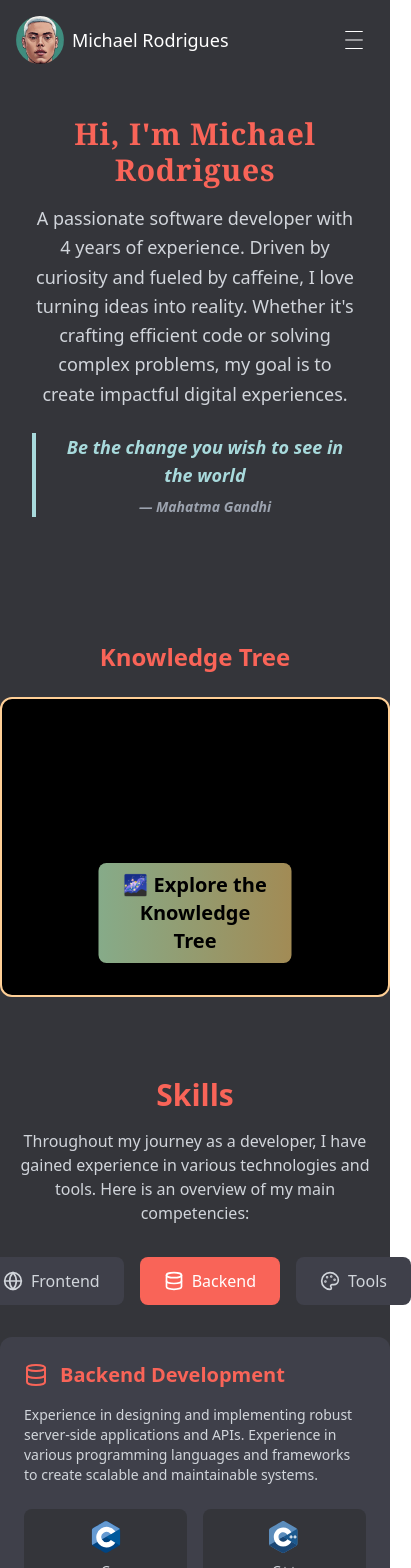
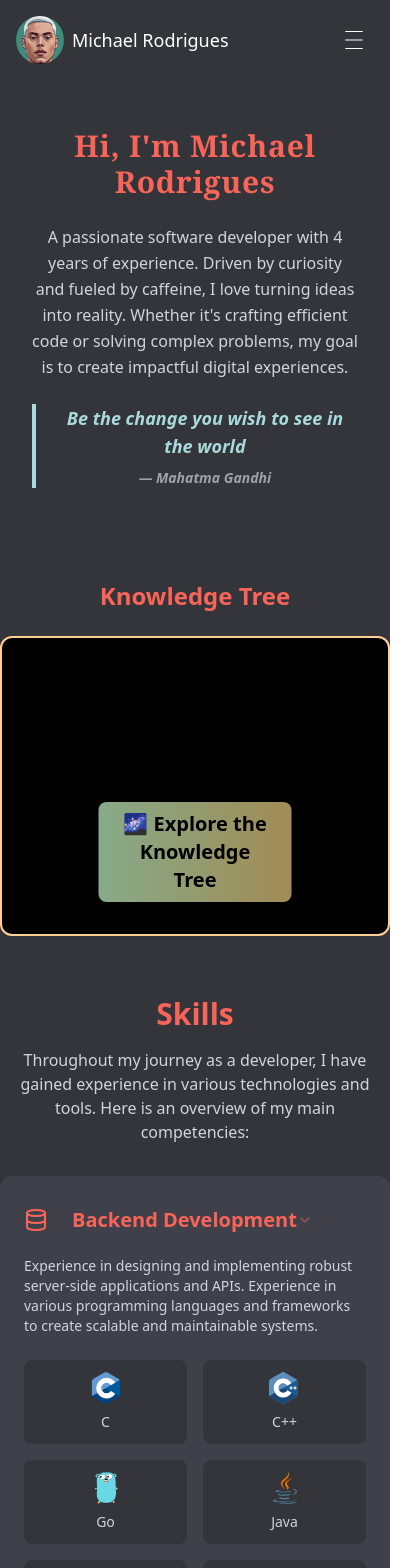
Before and after one commit to michaelrodriguess/michael-dev, a Next.js app: page / in a window 390 px wide. Shown: the top 1568 px of the page, 411 px wide, since content can reach past the window. Built offline with nearby package versions, Linux system fonts and the light colour scheme.

Commit message:
feat: improving ux

```diff
--- a/package.json
+++ b/package.json
@@ -9,12 +9,15 @@
     "lint": "next lint"
   },
   "dependencies": {
+    "@radix-ui/react-select": "^2.1.2",
+    "clsx": "^2.1.1",
     "lucide-react": "^0.453.0",
     "next": "14.2.8",
     "next-themes": "^0.3.0",
     "react": "^18",
     "react-dom": "^18",
     "react-icons": "^5.3.0",
+    "shadcn-ui": "^0.9.2",
     "three": "^0.168.0"
   },
   "devDependencies": {
--- a/src/app/page.tsx
+++ b/src/app/page.tsx
@@ -12,22 +12,25 @@
       <div className="min-h-screen">
         <Header />
 
-        <section id="sobre" className="py-5 flex items-center justify-center">
-          <div className="container mx-auto px-4 flex flex-col lg:flex-row items-center">
-            <div className="lg:w-1/2 lg:pr-8 mb-8 lg:mb-0 p-4 sm:p-6 lg:p-8 text-center lg:text-left">
-              <h2 className="text-3xl sm:text-4xl lg:text-4xl font-extrabold mb-4 text-[#F96458] tracking-wide font-serif">
+        <section
+          id="sobre"
+          className="py-8 lg:py-12 flex items-center justify-center"
+        >
+          <div className="container mx-auto px-4 flex flex-col lg:flex-row items-center gap-10">
+            <div className="w-full lg:w-1/2 p-4 sm:p-6 lg:p-8 text-center lg:text-left">
+              <h2 className="text-3xl sm:text-4xl lg:text-4xl font-extrabold mb-6 text-[#F96458] tracking-wide font-serif">
                 Hi, I&apos;m Michael Rodrigues
               </h2>
-              <p className="text-lg lg:text-lg mb-6 leading-relaxed text-gray-300 font-light">
+              <p className="text-base sm:text-lg mb-6 leading-relaxed text-gray-300 font-light">
                 A passionate software developer with 4 years of experience.
                 Driven by curiosity and fueled by caffeine, I love turning ideas
                 into reality. Whether it&apos;s crafting efficient code or
                 solving complex problems, my goal is to create impactful digital
                 experiences.
               </p>
-              <blockquote className="border-l-4 border-[#A8DADC] pl-4 italic text-lg lg:text-lg font-semibold text-[#A8DADC] mb-4 sm:mb-6">
+              <blockquote className="border-l-4 border-[#A8DADC] pl-4 italic text-lg font-semibold text-[#A8DADC] mb-6">
                 Be the change you wish to see in the world
-                <span className="block mt-2 text-sm sm:text-sm text-gray-400">
+                <span className="block mt-2 text-sm text-gray-400">
                   — Mahatma Gandhi
                 </span>
               </blockquote>
@@ -48,7 +51,6 @@
                     width: "100%",
                     objectFit: "contain",
                   }}
-                  className="rounded-3xl"
                 />
               </div>
             </div>
@@ -57,9 +59,9 @@
 
         <section
           id="árvore-do-conhecimento"
-          className="py-10 sm:py-16 lg:py-20 flex flex-col items-center justify-center"
+          className="py-5 sm:py-10 lg:py-10 flex flex-col items-center justify-center"
         >
-          <h2 className="text-2xl sm:text-3xl lg:text-4xl font-bold mb-6 text-center  text-[#F96458]">
+          <h2 className="text-2xl sm:text-3xl lg:text-4xl font-bold mb-6 text-center text-[#F96458]">
             Knowledge Tree
           </h2>
           <div className="border-2 border-[#FFCF96] rounded-xl w-full max-w-3xl h-[300px] sm:h-[400px] lg:h-[500px] flex items-center justify-center bg-black">
--- a/src/components/SkillsSection.tsx
+++ b/src/components/SkillsSection.tsx
@@ -3,6 +3,13 @@
 import React, { useState } from "react";
 import { Globe, Database, Palette } from "lucide-react";
 import Image from "next/image";
+import {
+  Select,
+  SelectContent,
+  SelectItem,
+  SelectTrigger,
+  SelectValue,
+} from "./ui/Select";
 
 const SkillsSection = () => {
   const [activeCategory, setActiveCategory] =
@@ -60,16 +67,6 @@
     },
   };
 
-  const categoryButtons: Array<{
-    id: keyof typeof skillsData;
-    label: string;
-    icon: React.ComponentType<React.SVGProps<SVGSVGElement>>;
-  }> = [
-    { id: "frontend", label: "Frontend", icon: Globe },
-    { id: "backend", label: "Backend", icon: Database },
-    { id: "tools", label: "Tools", icon: Palette },
-  ];
-
   return (
     <div className="max-w-4xl mx-auto">
       <h2 className="text-3xl md:text-4xl font-bold mb-4 text-center text-[#F96458]">
@@ -81,32 +78,40 @@
         competencies:
       </p>
 
-      <div className="flex justify-center gap-4 mb-8">
-        {categoryButtons.map(({ id, label, icon: Icon }) => (
-          <button
-            key={id}
-            onClick={() => setActiveCategory(id)}
-            className={`flex items-center gap-2 px-6 py-3 rounded-lg transition-colors ${
-              activeCategory === id
-                ? "bg-[#F96458] text-white"
-                : "bg-[#3F404A] text-gray-300 hover:bg-[#4F505A]"
-            }`}
-          >
-            <Icon width={20} height={20} />
-            <span>{label}</span>
-          </button>
-        ))}
-      </div>
-
       <div className="bg-[#3F404A] rounded-xl p-6 transition-all">
         <div className="flex items-center gap-3 mb-4">
           {React.createElement(skillsData[activeCategory].icon, {
             className: "text-[#F96458]",
             size: 24,
           })}
-          <h3 className="text-xl font-semibold text-[#F96458]">
-            {skillsData[activeCategory].title}
-          </h3>
+          <Select
+            value={activeCategory}
+            onValueChange={(value: keyof typeof skillsData) =>
+              setActiveCategory(value)
+            }
+          >
+            <SelectTrigger className="bg-transparent border-none shadow-none hover:bg-[#34353A] transition-colors text-[#F96458] font-semibold text-xl w-auto">
+              <SelectValue defaultValue={activeCategory}>
+                {skillsData[activeCategory].title}
+              </SelectValue>
+            </SelectTrigger>
+            <SelectContent className="bg-[#34353A] border-[#4F505A]">
+              {Object.entries(skillsData).map(([key, value]) => (
+                <SelectItem
+                  key={key}
+                  value={key}
+                  className="text-gray-300 hover:text-white hover:bg-[#4F505A] cursor-pointer"
+                >
+                  <div className="flex items-center gap-2">
+                    {React.createElement(value.icon, {
+                      size: 16,
+                    })}
+                    <span>{value.title}</span>
+                  </div>
+                </SelectItem>
+              ))}
+            </SelectContent>
+          </Select>
         </div>
         <p className="text-gray-300 mb-6 text-sm">
           {skillsData[activeCategory].description}
--- /dev/null
+++ b/src/components/ui/Select.tsx
@@ -0,0 +1,124 @@
+"use client";
+
+import * as React from "react";
+import * as SelectPrimitive from "@radix-ui/react-select";
+import { ChevronDown } from "lucide-react";
+
+import { clsx } from "clsx";
+import { TbPoint } from "react-icons/tb";
+
+const cn = clsx;
+
+const Select = SelectPrimitive.Root;
+
+const SelectGroup = SelectPrimitive.Group;
+
+const SelectValue = SelectPrimitive.Value;
+
+const SelectTrigger = React.forwardRef<
+  React.ElementRef<typeof SelectPrimitive.Trigger>,
+  React.ComponentPropsWithoutRef<typeof SelectPrimitive.Trigger>
+>(({ className, children, ...props }, ref) => (
+  <SelectPrimitive.Trigger
+    ref={ref}
+    className={cn(
+      "flex h-10 w-fit items-center justify-between rounded-md border border-input bg-transparent px-3 py-2 text-sm ring-offset-background placeholder:text-muted-foreground focus:outline-none focus:ring-2 focus:ring-ring focus:ring-offset-2 disabled:cursor-not-allowed disabled:opacity-50",
+      className
+    )}
+    {...props}
+  >
+    {children}
+    <SelectPrimitive.Icon asChild>
+      <ChevronDown className="h-4 w-4 opacity-50" />
+    </SelectPrimitive.Icon>
+  </SelectPrimitive.Trigger>
+));
+SelectTrigger.displayName = SelectPrimitive.Trigger.displayName;
+
+const SelectContent = React.forwardRef<
+  React.ElementRef<typeof SelectPrimitive.Content>,
+  React.ComponentPropsWithoutRef<typeof SelectPrimitive.Content>
+>(({ className, children, position = "popper", ...props }, ref) => (
+  <SelectPrimitive.Portal>
+    <SelectPrimitive.Content
+      ref={ref}
+      className={cn(
+        "relative z-50 min-w-[8rem] overflow-hidden rounded-md border bg-popover text-popover-foreground shadow-md data-[state=open]:animate-in data-[state=closed]:animate-out data-[state=closed]:fade-out-0 data-[state=open]:fade-in-0 data-[state=closed]:zoom-out-95 data-[state=open]:zoom-in-95 data-[side=bottom]:slide-in-from-top-2 data-[side=left]:slide-in-from-right-2 data-[side=right]:slide-in-from-left-2 data-[side=top]:slide-in-from-bottom-2",
+        position === "popper" &&
+          "data-[side=bottom]:translate-y-1 data-[side=left]:-translate-x-1 data-[side=right]:translate-x-1 data-[side=top]:-translate-y-1",
+        className
+      )}
+      position={position}
+      {...props}
+    >
+      <SelectPrimitive.Viewport
+        className={cn(
+          "p-1",
+          position === "popper" &&
+            "h-[var(--radix-select-trigger-height)] w-full min-w-[var(--radix-select-trigger-width)]"
+        )}
+      >
+        {children}
+      </SelectPrimitive.Viewport>
+    </SelectPrimitive.Content>
+  </SelectPrimitive.Portal>
+));
+SelectContent.displayName = SelectPrimitive.Content.displayName;
+
+const SelectLabel = React.forwardRef<
+  React.ElementRef<typeof SelectPrimitive.Label>,
+  React.ComponentPropsWithoutRef<typeof SelectPrimitive.Label>
+>(({ className, ...props }, ref) => (
+  <SelectPrimitive.Label
+    ref={ref}
+    className={cn("py-1.5 pl-8 pr-2 text-sm font-semibold", className)}
+    {...props}
+  />
+));
+SelectLabel.displayName = SelectPrimitive.Label.displayName;
+
+const SelectItem = React.forwardRef<
+  React.ElementRef<typeof SelectPrimitive.Item>,
+  React.ComponentPropsWithoutRef<typeof SelectPrimitive.Item>
+>(({ className, children, ...props }, ref) => (
+  <SelectPrimitive.Item
+    ref={ref}
+    className={cn(
+      "relative flex w-full cursor-default select-none items-center rounded-sm py-1.5 pl-8 pr-2 text-sm outline-none focus:bg-accent focus:text-accent-foreground data-[disabled]:pointer-events-none data-[disabled]:opacity-50",
+      className
+    )}
+    {...props}
+  >
+    <span className="absolute left-2 flex h-3.5 w-3.5 items-center justify-center">
+      <SelectPrimitive.ItemIndicator>
+        <TbPoint className="h-4 w-4" />
+      </SelectPrimitive.ItemIndicator>
+    </span>
+
+    <SelectPrimitive.ItemText>{children}</SelectPrimitive.ItemText>
+  </SelectPrimitive.Item>
+));
+SelectItem.displayName = SelectPrimitive.Item.displayName;
+
+const SelectSeparator = React.forwardRef<
+  React.ElementRef<typeof SelectPrimitive.Separator>,
+  React.ComponentPropsWithoutRef<typeof SelectPrimitive.Separator>
+>(({ className, ...props }, ref) => (
+  <SelectPrimitive.Separator
+    ref={ref}
+    className={cn("-mx-1 my-1 h-px bg-muted", className)}
+    {...props}
+  />
+));
+SelectSeparator.displayName = SelectPrimitive.Separator.displayName;
+
+export {
+  Select,
+  SelectGroup,
+  SelectValue,
+  SelectTrigger,
+  SelectContent,
+  SelectLabel,
+  SelectItem,
+  SelectSeparator,
+};
```
Also changed, not shown: 2 other files (tests, documents, lock files or other folders).
